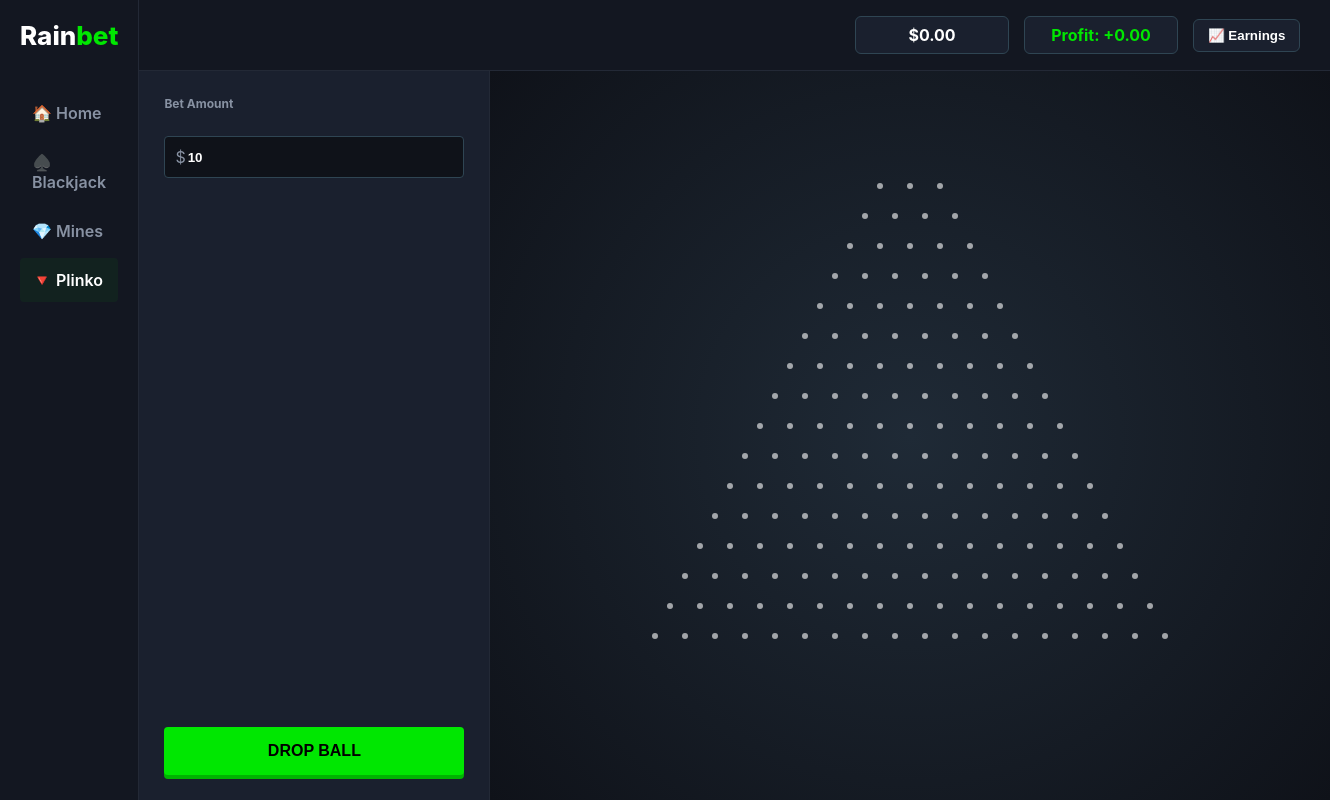
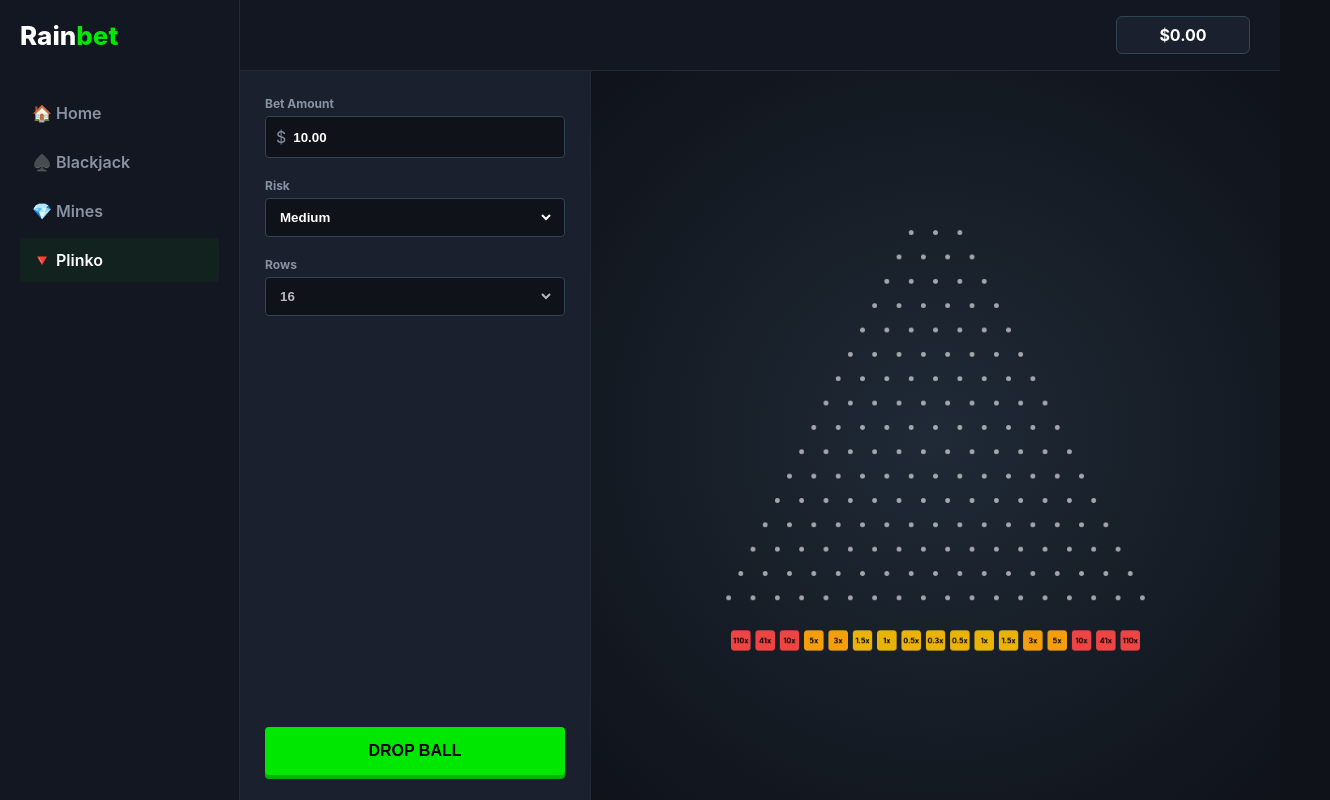
Before and after one commit to Jasoonns/rainbet-simulator, a plain HTML site: page plinko.html in a window 1280 px wide. Shown: the whole page, 1330 px wide, since content can reach past the window. Drawn offline with Linux system fonts and the light colour scheme.

Commit message:
Update plinko.html

```diff
--- a/plinko.html
+++ b/plinko.html
@@ -22,6 +22,7 @@
             overflow: hidden;
         }
 
+        /* --- SIDEBAR STYLE (MATCHES BLACKJACK & MINES) --- */
         .sidebar {
             width: 240px;
             background: #131721;
@@ -53,6 +54,7 @@
         .nav-item:hover { color: white; background: rgba(255,255,255,0.05); }
         .nav-item.active { color: white; background: rgba(0, 231, 1, 0.05); }
 
+        /* --- GAME LAYOUT --- */
         .game-layout { flex: 1; display: flex; flex-direction: column; }
 
         header {
@@ -68,6 +70,7 @@
 
         .main-content { flex: 1; display: flex; overflow: hidden; }
 
+        /* --- CONTROLS --- */
         .controls-panel {
             width: 300px;
             background: #1a202e;
@@ -97,10 +100,12 @@
         }
         .btn-play:active { transform: translateY(2px); box-shadow: 0 2px 0 #00b301; }
 
+        /* --- STAGE --- */
         .stage {
             flex: 1;
             background: radial-gradient(circle at center, #1f2a36 0%, #0f1219 100%);
             display: flex;
+            flex-direction: column;
             align-items: center;
             justify-content: center;
             position: relative;
@@ -113,46 +118,57 @@
             border-radius: 6px;
             font-weight: bold;
             border: 1px solid var(--accent);
-            min-width: 120px;
+            min-width: 100px;
             text-align: center;
         }
 
-        canvas { background: transparent; }
+        canvas {
+            background: transparent;
+            max-width: 100%;
+            max-height: 85vh;
+        }
     </style>
 </head>
 <body>
-
     <div class="sidebar">
         <a href="index.html" class="logo">Rain<span>bet</span></a>
         <a href="index.html" class="nav-item">🏠 Home</a>
         <a href="blackjack.html" class="nav-item">♠️ Blackjack</a>
         <a href="mines.html" class="nav-item">💎 Mines</a>
-    <a href="plinko.html" class="nav-item active">🔻 Plinko</a>
+        <a href="plinko.html" class="nav-item active" style="color:white">🔻 Plinko</a>
     </div>
 
     <div class="game-layout">
         <header>
             <div class="balance-display" id="displayBalance">$0.00</div>
-    <div class="balance-display" id="profitDisplay">Profit: $0.00</div>
-
-    <button onclick="toggleGraph()" style="
-        background:#1a202e;
-        color:white;
-        border:1px solid #2f4553;
-        padding:8px 14px;
-        border-radius:6px;
-        cursor:pointer;
-        font-weight:700;">
-        📈 Earnings
-    </button>
         </header>
 
         <div class="main-content">
             <div class="controls-panel">
+                <div>
                     <label class="input-label">Bet Amount</label>
                     <div class="input-box">
-        <span style="color:var(--text-muted)">$</span>
-        <input type="number" id="bet" value="10">
+                        <span style="color:var(--text-muted); margin-right:5px">$</span>
+                        <input type="number" id="bet" value="10.00">
+                    </div>
+                </div>
+                <div>
+                    <label class="input-label">Risk</label>
+                    <div class="input-box">
+                        <select id="risk">
+                            <option value="low">Low</option>
+                            <option value="medium" selected>Medium</option>
+                            <option value="high">High</option>
+                        </select>
+                    </div>
+                </div>
+                <div>
+                    <label class="input-label">Rows</label>
+                    <div class="input-box">
+                        <select id="rows" disabled>
+                            <option>16</option>
+                        </select>
+                    </div>
                 </div>
                 <button class="btn-play" onclick="drop()">Drop Ball</button>
             </div>
@@ -163,111 +179,131 @@
         </div>
     </div>
 
-<!-- GRAPH OVERLAY -->
-<div id="graphOverlay" style="
-    position:fixed;
-    inset:0;
-    background:rgba(0,0,0,0.6);
-    display:none;
-    align-items:center;
-    justify-content:center;
-    z-index:999;">
-    <div style="background:#0f1219;padding:20px;border-radius:10px;border:1px solid #2f4553;">
-        <div style="display:flex;justify-content:space-between;align-items:center;margin-bottom:10px;">
-            <strong>Earnings History</strong>
-            <button onclick="toggleGraph()" style="background:none;border:none;color:#94a3b8;font-size:18px;cursor:pointer">✖</button>
-        </div>
-        <canvas id="profitGraph" width="560" height="260"></canvas>
-    </div>
-</div>
-
     <script>
+        // WALLET LOGIC
         function getBal() { return parseFloat(localStorage.getItem('rainBalance')) || 0; }
-
-let startingBalance = getBal();
-let profitHistory = [startingBalance];
-
         function setBal(n) {
             localStorage.setItem('rainBalance', n.toFixed(2));
-    displayBalance.innerText = '$' + n.toFixed(2);
-
-    let profit = n - startingBalance;
-    profitDisplay.innerText = 'Profit: ' + (profit>=0?'+':'') + profit.toFixed(2);
-    profitDisplay.style.color = profit>=0 ? '#00e701' : '#ef4444';
-
-    profitHistory.push(n);
+            document.getElementById('displayBalance').innerText = '$' + n.toLocaleString(undefined, {minimumFractionDigits: 2});
         }
         setBal(getBal());
 
-const canvas = gameCanvas;
+        // PHYSICS & CANVAS
+        const canvas = document.getElementById('gameCanvas');
         const ctx = canvas.getContext('2d');
-const startX = 400, startY = 50, gap = 30, rows = 16;
-const ballSize = 6, pegSize = 3;
-let balls = [], pegs = [];
+        const rows = 16;
+        const pegSize = 3;
+        const ballSize = 6;
+        const startX = 400;
+        const startY = 50;
+        const gap = 30;
 
-for(let r=0;r<rows;r++)
-for(let c=0;c<=r+2;c++)
-pegs.push({x:startX-(r+2)*gap/2+c*gap,y:startY+r*gap});
+        let balls = [];
+        let pegs = [];
 
-const mults=[110,41,10,5,3,1.5,1,0.5,0.3,0.5,1,1.5,3,5,10,41,110];
-
-function drop(){
-    let bet=+betInput.value;
-    if(bet<=0||bet>getBal())return alert("Invalid bet");
-    setBal(getBal()-bet);
-    balls.push({x:startX,y:20,vx:0,vy:0,bet,active:true});
+        // Setup Pegs
+        for(let r=0; r<rows; r++) {
+            for(let c=0; c<=r+2; c++) {
+                let x = startX - ((r+2)*gap/2) + (c*gap);
+                let y = startY + (r*gap);
+                pegs.push({x, y});
+            }
         }
 
-function update(){
+        const mults = [110, 41, 10, 5, 3, 1.5, 1, 0.5, 0.3, 0.5, 1, 1.5, 3, 5, 10, 41, 110];
+
+        function getColor(val) {
+            if(val >= 10) return '#ef4444';
+            if(val >= 2) return '#f59e0b';
+            return '#eab308';
+        }
+
+        function drop() {
+            let bet = parseFloat(document.getElementById('bet').value);
+            if(isNaN(bet) || bet > getBal() || bet <= 0) return alert('Invalid Bet Amount');
+            setBal(getBal() - bet);
+
+            balls.push({
+                x: startX + (Math.random()*2-1),
+                y: 20,
+                vx: 0,
+                vy: 0,
+                active: true,
+                bet: bet
+            });
+        }
+
+        function update() {
             ctx.clearRect(0,0,800,600);
-    ctx.fillStyle="rgba(255,255,255,.6)";
-    pegs.forEach(p=>{ctx.beginPath();ctx.arc(p.x,p.y,pegSize,0,6.28);ctx.fill();});
 
-    let bottomY=startY+rows*gap+10;
-    balls.forEach(b=>{
-        if(!b.active)return;
-        b.vy+=0.2; b.x+=b.vx; b.y+=b.vy;
+            // Draw Pegs
+            ctx.fillStyle = 'rgba(255, 255, 255, 0.6)';
+            for(let p of pegs) {
+                ctx.beginPath(); ctx.arc(p.x, p.y, pegSize, 0, 6.28); ctx.fill();
+            }
 
-        pegs.forEach(p=>{
-            let dx=b.x-p.x,dy=b.y-p.y,d=Math.hypot(dx,dy);
-            if(d<ballSize+pegSize){
-                let a=Math.atan2(dy,dx);
-                b.vx=Math.cos(a)*1.5+(Math.random()-.5);
+            // Draw Buckets
+            let bottomY = startY + (rows * gap) + 10;
+            let count = rows + 1;
+            for(let i=0; i<count; i++) {
+                let x = startX - (count*gap/2) + (i*gap) + (gap/2);
+                let m = mults[i] || 1;
+                ctx.fillStyle = getColor(m);
+                // Rounded corner-ish look for buckets
+                ctx.beginPath();
+                ctx.roundRect(x - 12, bottomY, 24, 25, 4);
+                ctx.fill();
+
+                ctx.fillStyle = '#000';
+                ctx.font = 'bold 9px Inter, Arial';
+                ctx.textAlign = 'center';
+                ctx.fillText(m+'x', x, bottomY + 16);
             }
-        });
 
-        ctx.fillStyle="#00e701";
-        ctx.beginPath();ctx.arc(b.x,b.y,ballSize,0,6.28);ctx.fill();
+            // Draw Balls
+            for(let b of balls) {
+                if(!b.active) continue;
 
-        if(b.y>bottomY){
-            b.active=false;
-            let idx=Math.max(0,Math.min(mults.length-1,Math.floor((b.x-(startX-rows*gap/2))/gap)));
-            setBal(getBal()+b.bet*(mults[idx]||0.3));
+                b.vy += 0.2;
+                b.vx *= 0.99;
+                b.x += b.vx;
+                b.y += b.vy;
+
+                for(let p of pegs) {
+                    let dx = b.x - p.x;
+                    let dy = b.y - p.y;
+                    let dist = Math.sqrt(dx*dx + dy*dy);
+                    if(dist < pegSize + ballSize) {
+                        let angle = Math.atan2(dy, dx);
+                        let force = 1.5;
+                        b.vx = Math.cos(angle) * force + (Math.random()-0.5);
+                        b.vy = Math.sin(angle) * force;
+                        b.y += Math.sin(angle) * (pegSize+ballSize - dist);
                     }
-    });
+                }
+
+                // Ball Glow Effect
+                ctx.shadowBlur = 10;
+                ctx.shadowColor = '#00e701';
+                ctx.fillStyle = '#00e701';
+                ctx.beginPath(); ctx.arc(b.x, b.y, ballSize, 0, 6.28); ctx.fill();
+                ctx.shadowBlur = 0; // Reset shadow
+
+                if(b.y > bottomY) {
+                    b.active = false;
+                    let totalW = count * gap;
+                    let left = startX - totalW/2;
+                    let idx = Math.floor((b.x - left) / gap);
+                    if(idx < 0) idx = 0; if(idx >= count) idx = count-1;
+
+                    let multiplier = mults[idx] || 0.3;
+                    let win = b.bet * multiplier;
+                    setBal(getBal() + win);
+                }
+            }
             requestAnimationFrame(update);
         }
         update();
-
-function toggleGraph(){
-    graphOverlay.style.display = graphOverlay.style.display==="flex"?"none":"flex";
-    drawGraph();
-}
-
-function drawGraph(){
-    let c=profitGraph, g=c.getContext("2d");
-    g.clearRect(0,0,c.width,c.height);
-    let min=Math.min(...profitHistory), max=Math.max(...profitHistory);
-    let range=max-min||1;
-
-    g.strokeStyle="#00e701"; g.beginPath();
-    profitHistory.forEach((v,i)=>{
-        let x=i/(profitHistory.length-1)*c.width;
-        let y=c.height-(v-min)/range*c.height;
-        i?g.lineTo(x,y):g.moveTo(x,y);
-    });
-    g.stroke();
-}
     </script>
 </body>
 </html>
```
Lines whose indentation alone changed are shown as unchanged.
